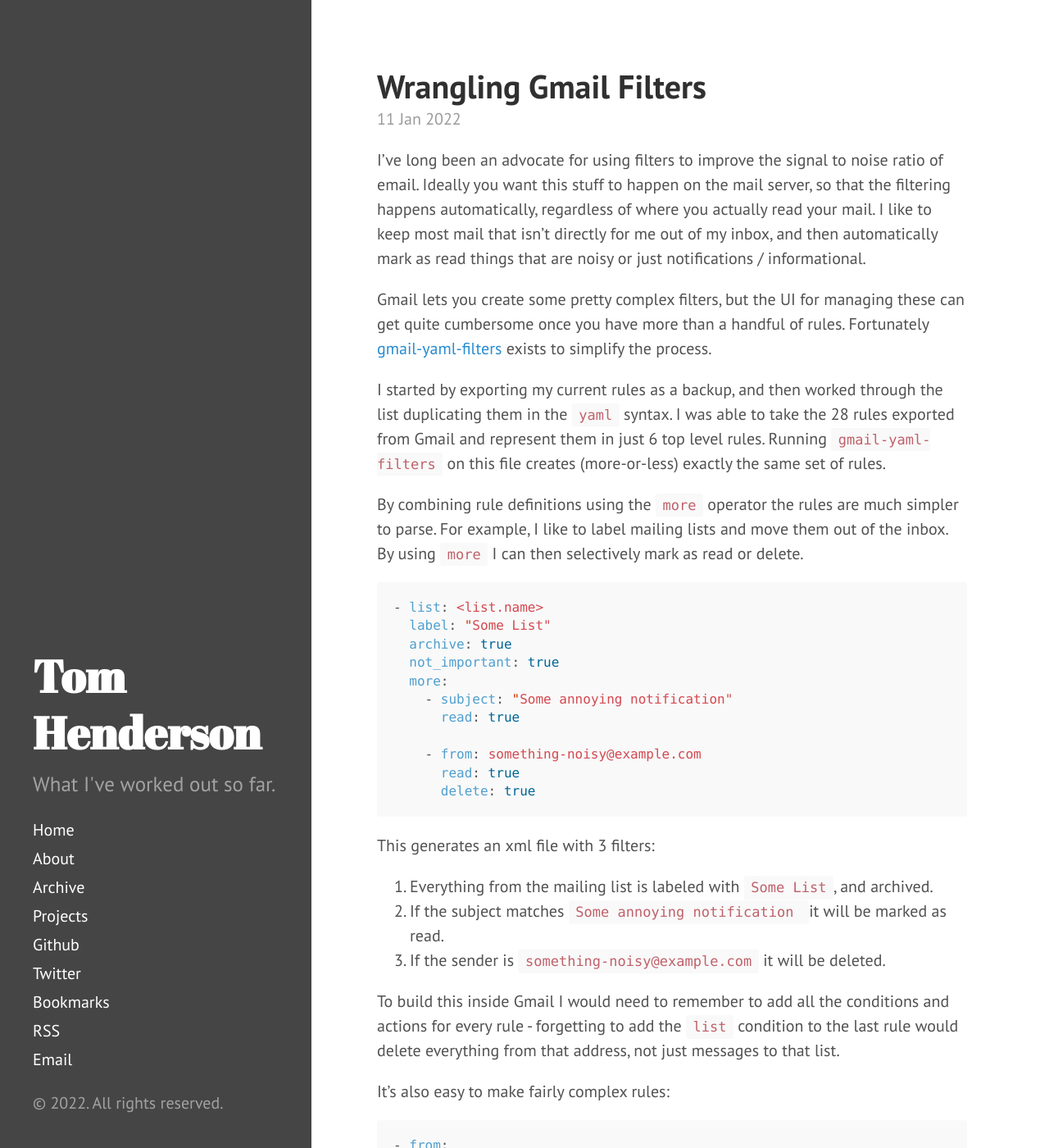
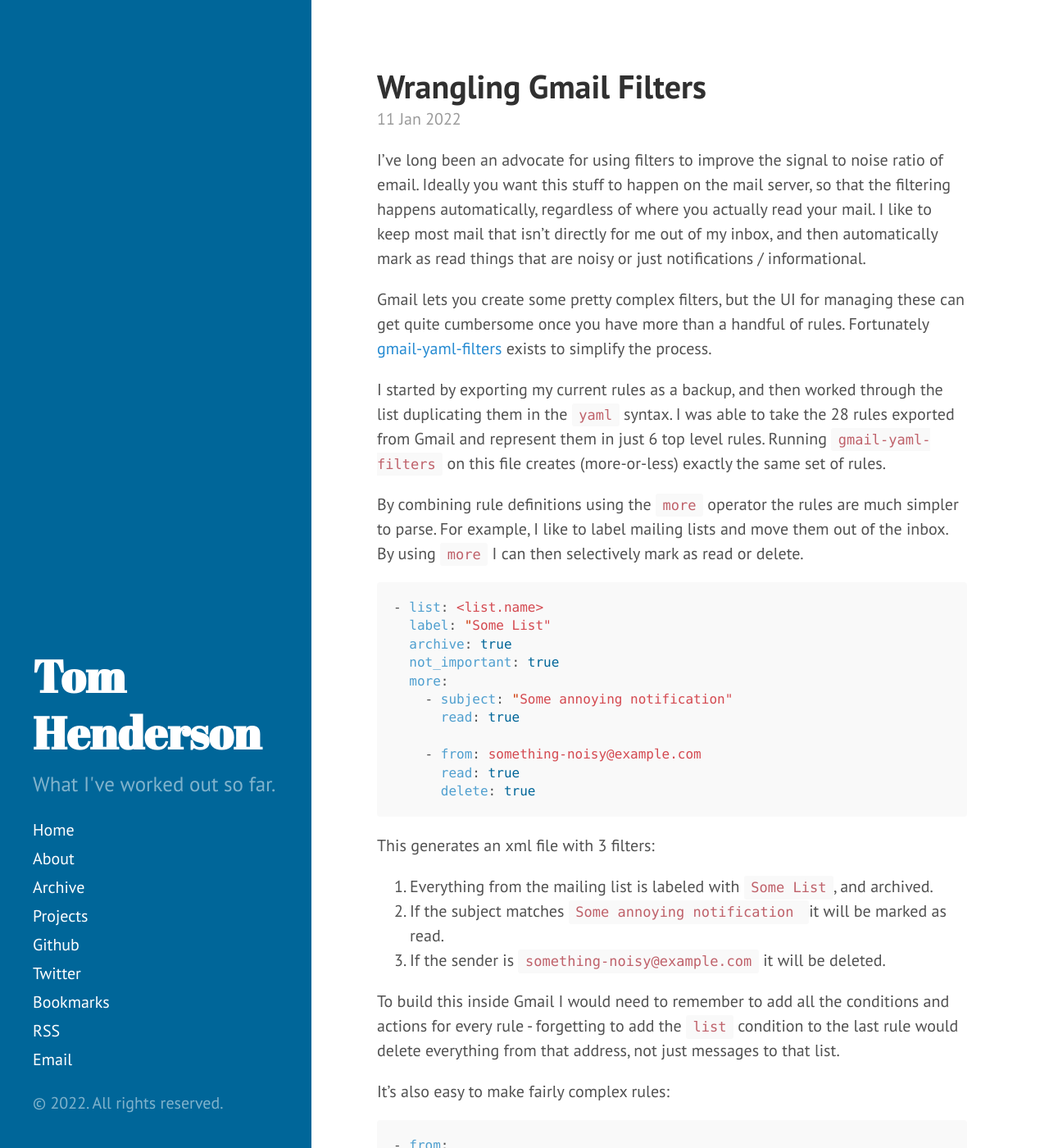
Before and after one commit to tom-henderson/tom-henderson.github.io, a Jekyll site: the page built from index.html, in a window 1280 px wide and 1400 px high. Shown: the whole window at 82% size. Built offline with Jekyll 4.4.1, drawn with Linux system fonts in a browser that asks for light colours; Markdown is read by kramdown in place of the engine named in the settings; the list of posts is cut into pages by our own code.

Commit message:
Blue sidebar

```diff
--- a/assets/css/hyde.css
+++ b/assets/css/hyde.css
@@ -226,10 +226,10 @@
 .theme-base-0d .sidebar {
   background-color: #6a9fb5;
 }
-/* .theme-base-0d .content a,
+.theme-base-0d .content a,
 .theme-base-0d .recent-posts li a:hover {
   color: #6a9fb5;
-} */
+}
 
 /* Magenta */
 .theme-base-0e .sidebar {
@@ -251,5 +251,5 @@
 
 /* Custom */
 .theme-base-xx .sidebar {
-  background-color: #454545;
+  background-color: #069;
 }
```
